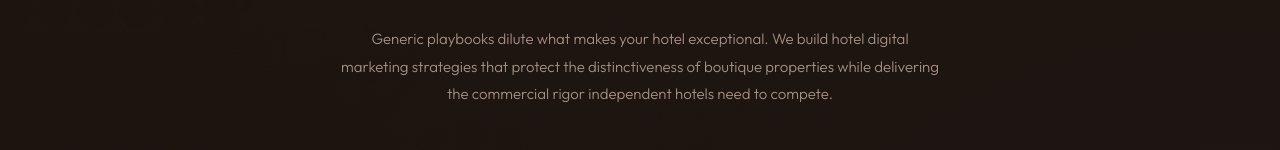
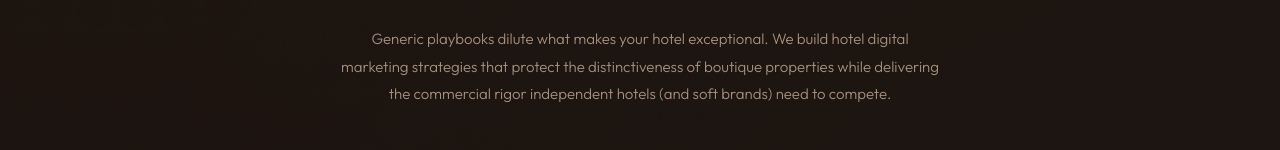
Before and after one commit to syb-code/doubled-rook-luxury-website, a plain HTML site: page index.html in a window 1280 px wide. Shown: the part 634-784 px from the top of the page. Drawn offline with Linux system fonts and the light colour scheme.

Commit message:
soft brands

```diff
--- a/index.html
+++ b/index.html
@@ -119,7 +119,7 @@ height="0" width="0" style="display:none;visibility:hidden"></iframe></noscript>
     </div>
     <div class="hero-tagline">Boutique & Independent Hotel Marketing</div>
     <h1>Your Property Has Character. Your Marketing Should Too.</h1>
-    <p class="hero-body">Generic playbooks dilute what makes your hotel exceptional. We build hotel digital marketing strategies that protect the distinctiveness of boutique properties while delivering the commercial rigor independent hotels need to compete.</p>
+    <p class="hero-body">Generic playbooks dilute what makes your hotel exceptional. We build hotel digital marketing strategies that protect the distinctiveness of boutique properties while delivering the commercial rigor independent hotels (and soft brands) need to compete.</p>
     <div class="hero-ctas">
       <a href="#contact" class="btn-primary">Request a Proposal</a>
       <a href="#cases" class="btn-ghost">View Case Studies</a>
```
